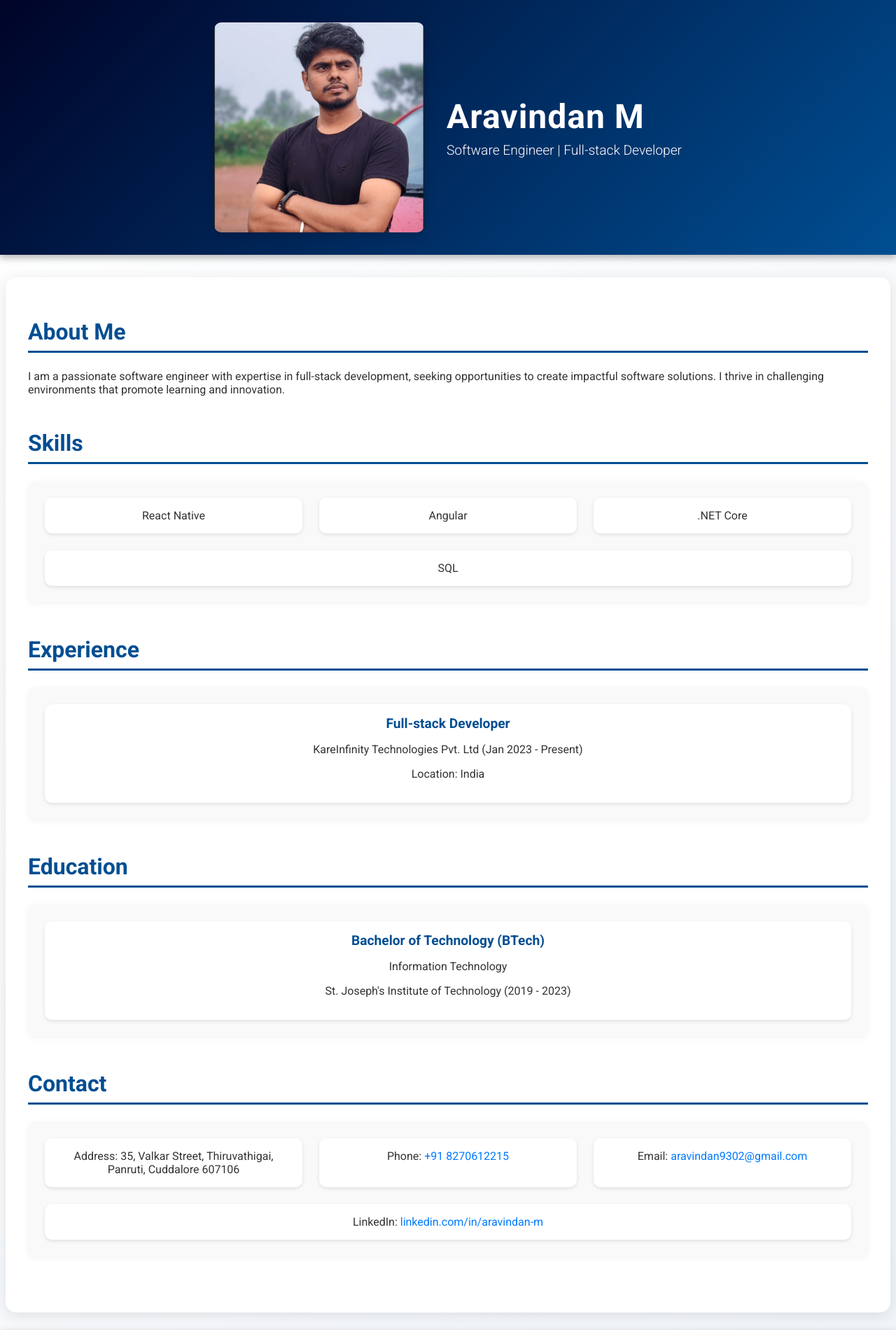
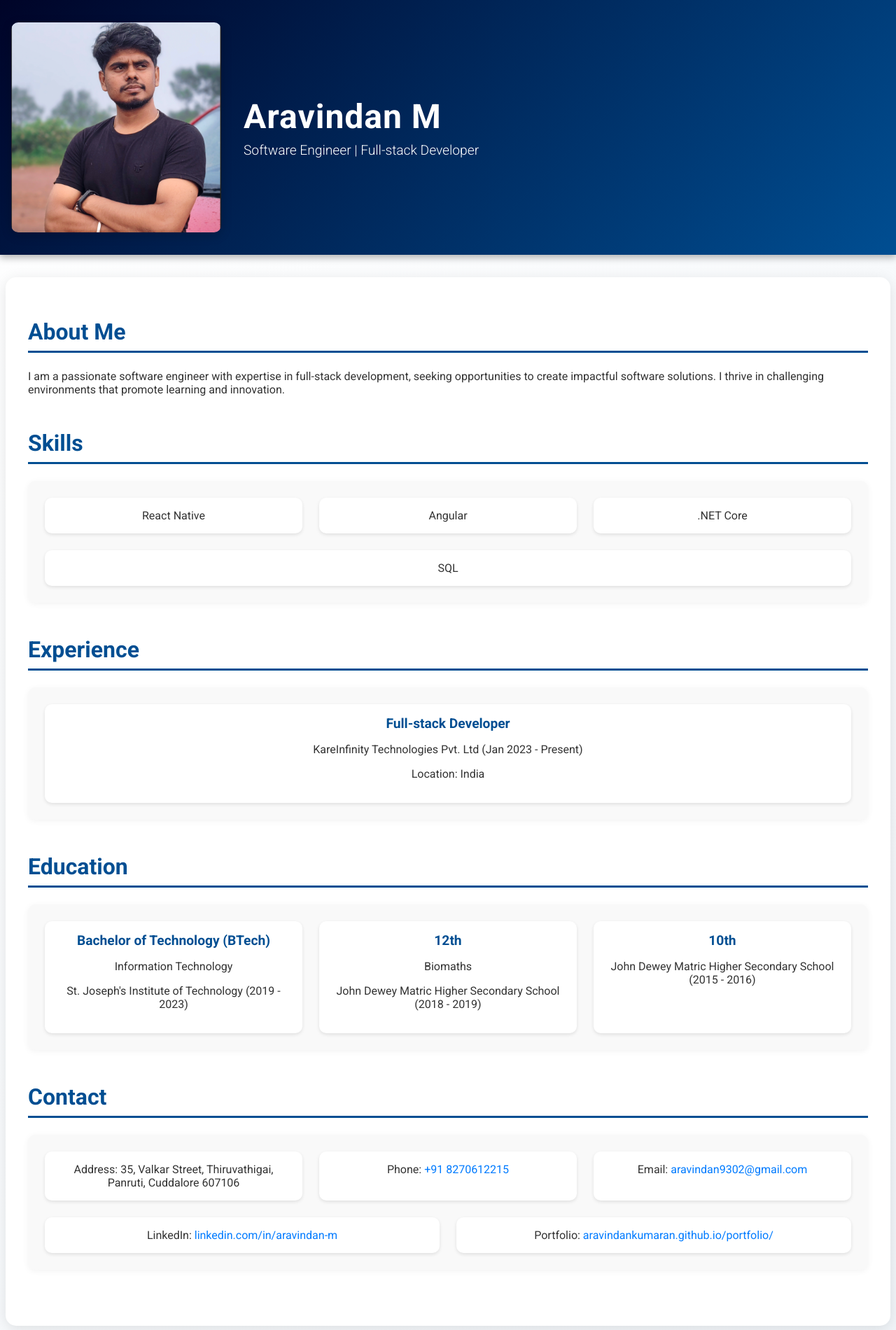
Before and after one commit to aravindan1977/portfolio, a plain HTML site: page index.html in a window 1280 px wide. Shown: the top 1900 px of the page at 70% size. Drawn offline with Linux system fonts and the light colour scheme.

Commit message:
Update index.html

```diff
--- a/index.html
+++ b/index.html
@@ -134,7 +134,7 @@
         @media (min-width: 768px) {
             header {
                 flex-direction: row; /* Arrange image and text side by side */
-                justify-content: flex-center; /* Align to the left */
+                justify-content: flex-start; /* Align to the left */
             }
 
             .profile-image {
@@ -193,7 +193,7 @@
                     <p>Information Technology</p>
                     <p>St. Joseph's Institute of Technology (2019 - 2023)</p>
                 </div>
-                <!-- <div class="card-item">
+                <div class="card-item">
                     <strong>12th</strong>
                     <p>Biomaths</p>
                     <p>John Dewey Matric Higher Secondary School (2018 - 2019)</p>
@@ -201,7 +201,7 @@
                 <div class="card-item">
                     <strong>10th</strong>
                     <p>John Dewey Matric Higher Secondary School (2015 - 2016)</p>
-                </div> -->
+                </div>
             </div>
         </div>
 
@@ -212,7 +212,7 @@
                 <div class="card-item">Phone: <a href="tel:+918270612215">+91 8270612215</a></div>
                 <div class="card-item">Email: <a href="mailto:aravindan9302@gmail.com">aravindan9302@gmail.com</a></div>
                 <div class="card-item">LinkedIn: <a href="https://www.linkedin.com/in/aravindan-m-09march2002" target="_blank">linkedin.com/in/aravindan-m</a></div>
-                <!-- <div class="card-item">Portfolio: <a href="https://aravindankumaran.github.io/portfolio/" target="_blank">aravindankumaran.github.io/portfolio/</a></div> -->
+                <div class="card-item">Portfolio: <a href="https://aravindankumaran.github.io/portfolio/" target="_blank">aravindankumaran.github.io/portfolio/</a></div>
             </div>
         </div>
     </div>
```
